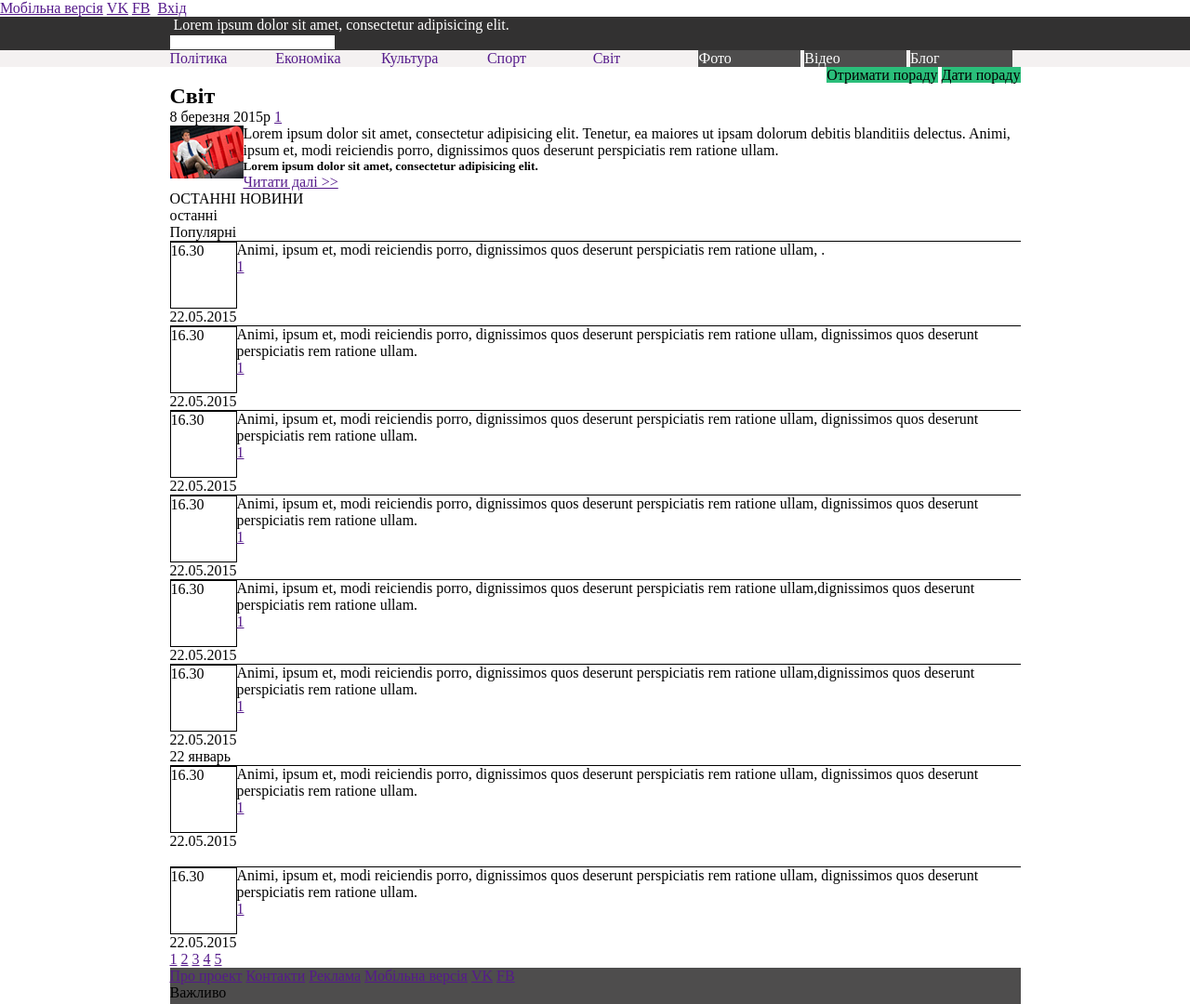
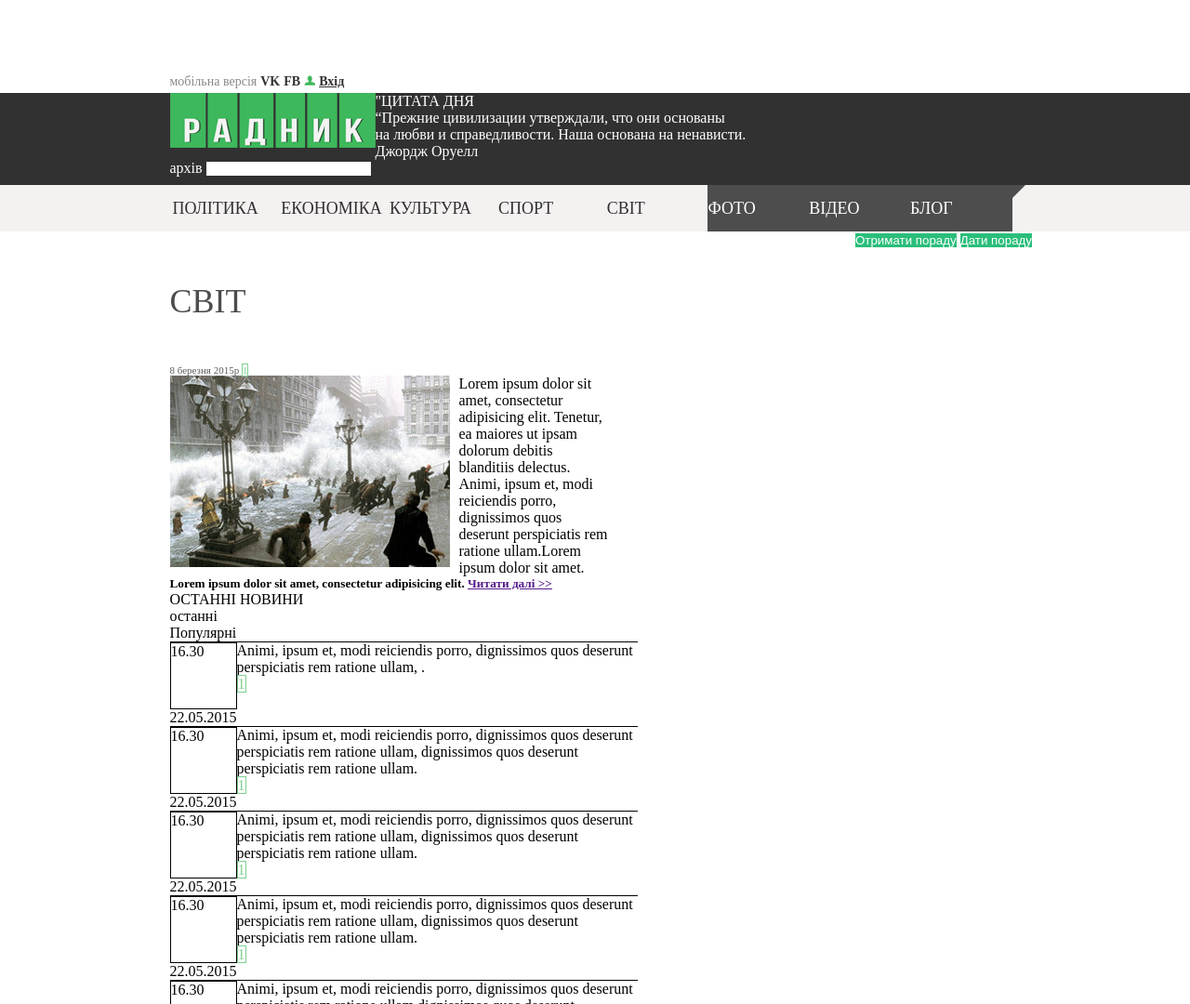
Before and after one commit to TanyaRybachuk/Project-1, a website: page index.html in a window 1280 px wide. Shown: the top 1080 px of the page at 93% size. Drawn offline with Linux system fonts and the light colour scheme.

Commit message:
new pic & style

```diff
--- a/index.html
+++ b/index.html
@@ -9,19 +9,25 @@
 <body>
 	<header>
 		<div class="header__mobile">
-			<a href="" class="vk">Мобільна версія</a>
+			<div class="mobile_container container">
+				<a href="" class="mb">мобільна версія</a>
 				<a href="" class="vk">VK</a>
 				<a href="" class="fb">FB</a>
-			<img src="" alt="" class="header__mobile__pic">
+				<img src="pic1/agent.png" alt="" class="header__mobile__pic">
 				<a href="" class="enter">Вхід</a>
 			</div>
-		<div class="header__form ">
+		</div>
+		<div class="header__form">
 			<div class="header__form_container">
-				<img src="" alt="">
+				<img src="pic1/radnyk.png" alt="" class="logo">
 				<span class="header__form_text">
-					Lorem ipsum dolor sit amet, consectetur adipisicing elit.
-				</p>
+				"ЦИТАТА ДНЯ</br>
+					“Прежние цивилизации утверждали, что они основаны </br>
+                    на любви и справедливости. Наша основана на ненависти.</br>
+						Джордж Оруелл </br>
+				</span>
 				<form action="send.php" method="POST"class="search">
+				<span class="arhiv">архів</span>
 					<input type="text">
 					<img src="" alt="">
 				</form>
@@ -29,38 +35,41 @@
 		</div>
 		<nav class="header__section">
 		<div class="header__section_container">
-			<a href="" class="header__section__news">Політика</a>
-			<a href="" class="header__section__news">Економіка</a>
-			<a href="" class="header__section__news">Культура</a>
-			<a href="" class="header__section__news">Спорт</a>
-			<a href="" class="header__section__news">Світ</a>
-			<a href="" class="header__section__news header__section_color">Фото</a>
-			<a href="" class="header__section__news header__section_color">Відео</a>
-			<a href="" class="header__section__news header__section_color">Блог</a>
+			<a href="" class="header__section__news">ПОЛІТИКА</a>
+			<a href="" class="header__section__news">ЕКОНОМІКА</a>
+			<a href="" class="header__section__news">КУЛЬТУРА</a>
+			<a href="" class="header__section__news">СПОРТ</a>
+			<a href="" class="header__section__news">СВІТ</a>
+			<a href="" class="header__section__news header__section_color">ФОТО</a>
+			<a href="" class="header__section__news header__section_color">ВІДЕО</a>
+			<a href="" class="header__section__news header__section_color last_block">БЛОГ</a>
 		</div>
 		</nav>
+		<div class="advice container">
+				<button type="" class="main__advice">Отримати пораду</button>
+				<button type="" class="main__advice">Дати пораду</button>
+			</div>
 	</header>
 
 	<div class="container">
 		<div class="main">
-			<div class="advice">
-				<span class="main__advice">Отримати пораду</span>
-				<span class="main__advice">Дати пораду</span>
+			<article class="article">
+				<h2>СВІТ</h2>
+				<p class="month">
+					8 березня 2015р
+					<a href="" class="link_1">1</a>
+				</p>
+				<div>
+				<img src="pic1/news.png" alt="" class="article__pic">
+				<p class="article__text">
+					Lorem ipsum dolor sit amet, consectetur adipisicing elit. Tenetur, ea maiores ut ipsam dolorum debitis blanditiis delectus. Animi, ipsum et, modi reiciendis porro, dignissimos quos deserunt perspiciatis rem ratione ullam.Lorem ipsum dolor sit amet.
+				</p>
 				</div>
-			<article class="article">
-				<h2>Світ</h2>
-				<p>
-					8 березня 2015р
-					<a href="">1</a>
-				</p>
-				<img src="pic/small.png" alt="" class="article__pic">
-				<p class="article__text">
-					Lorem ipsum dolor sit amet, consectetur adipisicing elit. Tenetur, ea maiores ut ipsam dolorum debitis blanditiis delectus. Animi, ipsum et, modi reiciendis porro, dignissimos quos deserunt perspiciatis rem ratione ullam.
-				</p>
-				<h5>Lorem ipsum dolor sit amet, consectetur adipisicing elit.</h5>
+				<h5>Lorem ipsum dolor sit amet, consectetur adipisicing elit.
 				<a href="">
 					Читати далі >>
 				</a>
+				</h5>
 			</article>
 			<div class="last">
 				<div class="last__line">
@@ -72,37 +81,37 @@
 					<li class="news">
 						<p class="news_time">16.30</p>
 						<p class="news_text">Animi, ipsum et, modi reiciendis porro, dignissimos quos deserunt perspiciatis rem ratione ullam, .</p>
-						<a href="">1</a>
+						<a href=""class="link_1">1</a>
 						<span class="news_date">22.05.2015</span>
 					</li>
 					<li class="news">
 						<p class="news_time">16.30</p>
 						<p class="news_text">Animi, ipsum et, modi reiciendis porro, dignissimos quos deserunt perspiciatis rem ratione ullam, dignissimos quos deserunt perspiciatis rem ratione ullam.</p>
-						<a href="">1</a>
+						<a href=""class="link_1">1</a>
 						<span class="news_date">22.05.2015</span>
 					</li>
 					<li class="news">
 						<p class="news_time">16.30</p>
 						<p class="news_text">Animi, ipsum et, modi reiciendis porro, dignissimos quos deserunt perspiciatis rem ratione ullam, dignissimos quos deserunt perspiciatis rem ratione ullam.</p>
-						<a href="">1</a>
+						<a href=""class="link_1">1</a>
 						<span class="news_date">22.05.2015</span>
 					</li>
 					<li class="news">
 						<p class="news_time">16.30</p>
 						<p class="news_text">Animi, ipsum et, modi reiciendis porro, dignissimos quos deserunt perspiciatis rem ratione ullam, dignissimos quos deserunt perspiciatis rem ratione ullam.</p>
-						<a href="">1</a>
+						<a href=""class="link_1">1</a>
 						<span class="news_date">22.05.2015</span>
 					</li>
 					<li class="news">
 						<p class="news_time">16.30</p>
 						<p class="news_text">Animi, ipsum et, modi reiciendis porro, dignissimos quos deserunt perspiciatis rem ratione ullam,dignissimos quos deserunt perspiciatis rem ratione ullam.</p>
-						<a href="">1</a>
+						<a href=""class="link_1">1</a>
 						<span class="news_date">22.05.2015</span>
 					</li>
 					<li class="news">
 						<p class="news_time">16.30</p>
 						<p class="news_text">Animi, ipsum et, modi reiciendis porro, dignissimos quos deserunt perspiciatis rem ratione ullam,dignissimos quos deserunt perspiciatis rem ratione ullam.</p>
-						<a href="">1</a>
+						<a href=""class="link_1">1</a>
 						<span class="news_date">22.05.2015</span>
 					</li>
 					<li class="date">
@@ -111,16 +120,16 @@
 					<li class="news">
 						<p class="news_time">16.30</p>
 						<p class="news_text">Animi, ipsum et, modi reiciendis porro, dignissimos quos deserunt perspiciatis rem ratione ullam, dignissimos quos deserunt perspiciatis rem ratione ullam.</p>
-						<a href="">1</a>
+						<a href=""class="link_1">1</a>
 						<span class="news_date">22.05.2015</span>
 					</li>
 					<li class="banner">
-						<img src="" alt="">
+						<img src="pic1/banner.png" alt="">
 					<li>
 					<li class="news">
 						<p class="news_time">16.30</p>
 						<p class="news_text">Animi, ipsum et, modi reiciendis porro, dignissimos quos deserunt perspiciatis rem ratione ullam, dignissimos quos deserunt perspiciatis rem ratione ullam.</p>
-						<a href="">1</a>
+						<a href=""class="link_1">1</a>
 						<span class="news_date">22.05.2015</span>
 					</li>
 					<li  class="page">
@@ -133,9 +142,12 @@
 				</ul>
 
 		</div>
+	</div>
+	</div>
 	<footer>
 			<div class="section__text">
-			 	<div class="section__text_container">
+			<div class="footer_container">
+			 	<div class="section__text_container container ">
 					<a href="" class="links">Про проект</a>
 					<a href="" class="links">Контакти</a>
 					<a href="" class="links">Реклама</a>
@@ -144,15 +156,15 @@
 					<a href="" class="links">FB</a>
 					<img src="" alt="">
 					<p></p>
-
-
-
-					<p>Важливо</p>
-					<p>10.34</p>
-					<p>Animi, ipsum et, modi reiciendis porro</p>
+				</div>
+			</div>
+				<div class="section_bottom">
+					<span>Важливо</span>
+					<span>10.34</span>
+					<>Animi, ipsum et, modi reiciendis porro</p>
+				</div>
 			</div>
 			</div>
 	</footer>
-	</div>
 </body>
 </html>
--- a/style.css
+++ b/style.css
@@ -68,6 +68,7 @@ table {
 }
 /*RESET*/
 
+
 .header__form_container,
 .header__section_container,
 .container
@@ -75,7 +76,7 @@ table {
   max-width: 915px;
   margin: 0 auto;
 }
-.clearfix:after,
+.clearfix:after,s
 .header__form_container:after,
 .header__section_container:after,
 .container:after
@@ -85,56 +86,164 @@ table {
   clear: both;
   display: table;
 }
-.section__text_container{
-    max-width: 915px;
+
+.section__text{
+  max-width: 915px;
   margin: 0 auto;
 }
+
 .clearfix:after,
-.section__text_container:after{
+.section__text:after{
   content: '';
   overflow: hidden;
   clear: both;
   display: table;
 }
 
-header{
- }
+/*HEADER*/
+
 .header__mobile{
-  display: inline-block;
+ height: 22px;
+ margin-top: 78px;
 }
+.header__mobile__pic{
+  width: 12px;
+  height: 11px;
+}
+.mb{
+  text-decoration: none;
+  color: #8b8888;
+  font-family: OpenSans;
+  font-size: 14px;
+  font-weight: 400;
+}
+.vk,
+.fb
+{
+  text-decoration: none;
+  color: #323131;
+  font-family: OpenSans;
+  font-size: 14px;
+  font-weight: 700;
+}
+.enter{
+  color: #323131;
+  font-family: OpenSans;
+  font-size: 14px;
+  font-weight: 600;
+}
+
+/*FORMA*/
 .header__form{
   background-color: #323131;
 }
+.header__form_container{
 
+}
+.logo{
+  width: 221px;
+  height: 59px;
+  float: left;
+}
 .header__form_text{
   color: white;
+  margin: 0;
 }
+.search{
+  width: 239px;
+  height: 27px;
+  margin-left: 0;
+  }
+  .arhiv{
+    color: #FFF;
+  }
+/*СЕКЦИИ*/
 
 .header__section{
   background-color: #f4f1f1;
+
+
 }
-
+.header__section_container{
+ height: 50px;
+line-height: 50px;
+}
 
 .header__section__news{
   display: inline-block;
   width: 12%;
   text-decoration: none;
+  font-family: OpenSans;
+  font-size: 18px;
+  color: #323131;
+  font-weight: 300;
+  margin-left: 3px;
 }
-.header__section_color{
+.header__section_color
+{
   background-color: #4e4d4d;
   color: #FFF;
+  margin-left: -5px;
+}
+.last_block{
+  color: #FFF;
+  margin-left: -5px;
+}
+.last_block:after{
+  position: absolute;
+  right: 177px;
+  content: '';
+  border: 25px solid transparent;
+  border-left: 25px solid #4e4d4d;
+  border-top: 25px solid #4e4d4d;
+
 }
 
+/*CONTENT*/
+
+.main
+{
+  width: 55%;
+  text-align:left;
+}
 .advice{
   text-align:right;
+  margin-left: 195px;
   }
+  h2{
+  margin: 36px 36px 47px 0;
+  color: #4e4d4d;
+  font-family: OpenSans;
+  font-size: 36px;
+  font-weight: 400;
+  }
+  .month{
+  color: #5c5b5b;
+font-family: OpenSans;
+font-size: 11px;
+font-weight: 300;
+  }
+
+.link_1{
+  color:#7ed092;
+  text-decoration: none;
+  border: 1px solid #7ed092;
+}
 .main__advice{
   background-color: #2abe7a;
+  color: #FFF;
 }
 .article__pic{
   float: left;
+  margin-right: 10px;
 }
-.news{
+.article__text{
+  width: 94%;
+
+  }
+
+
+ .news{
   border-top: 1px solid black;
 }
 .news_time{
@@ -147,9 +256,12 @@ header{
   display: block;
   clear: both;
 }
-.section__text{
-  background-color: #4e4d4d;
-  }
+
+/*FOOTER*/
+
+footer{
+  width: 100%;
+}
 .section__text_3{
   background-color: #323131;
 }
```
Also changed, not shown: pic1/agent.png (added), pic1/banner.png (added), pic1/news.png (added), pic1/radnyk.png (added). Lines whose indentation alone changed are shown as unchanged.
